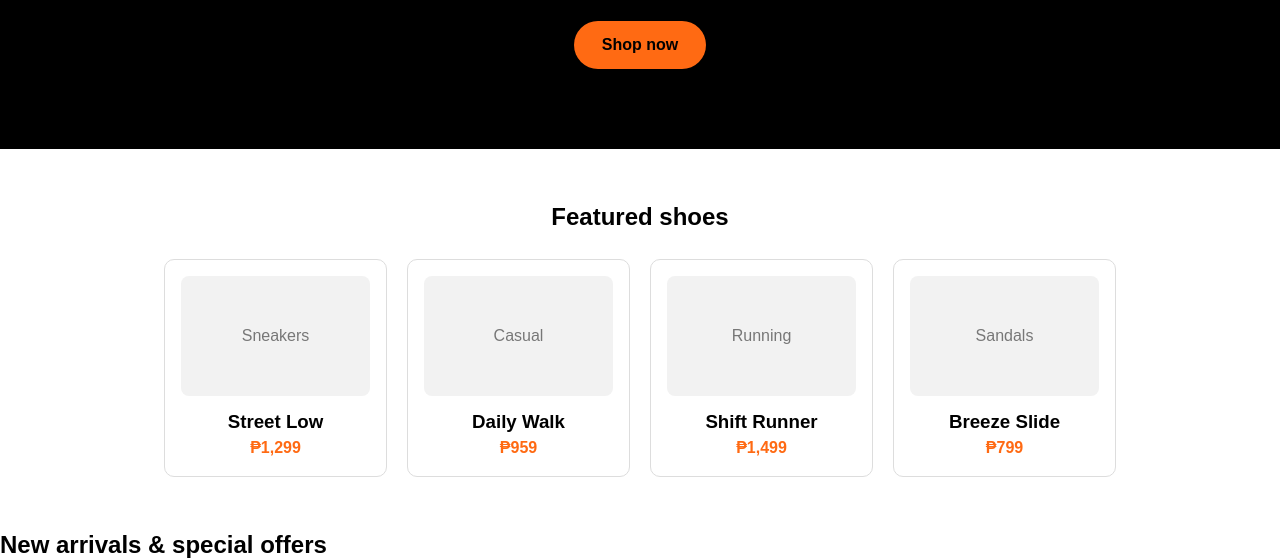
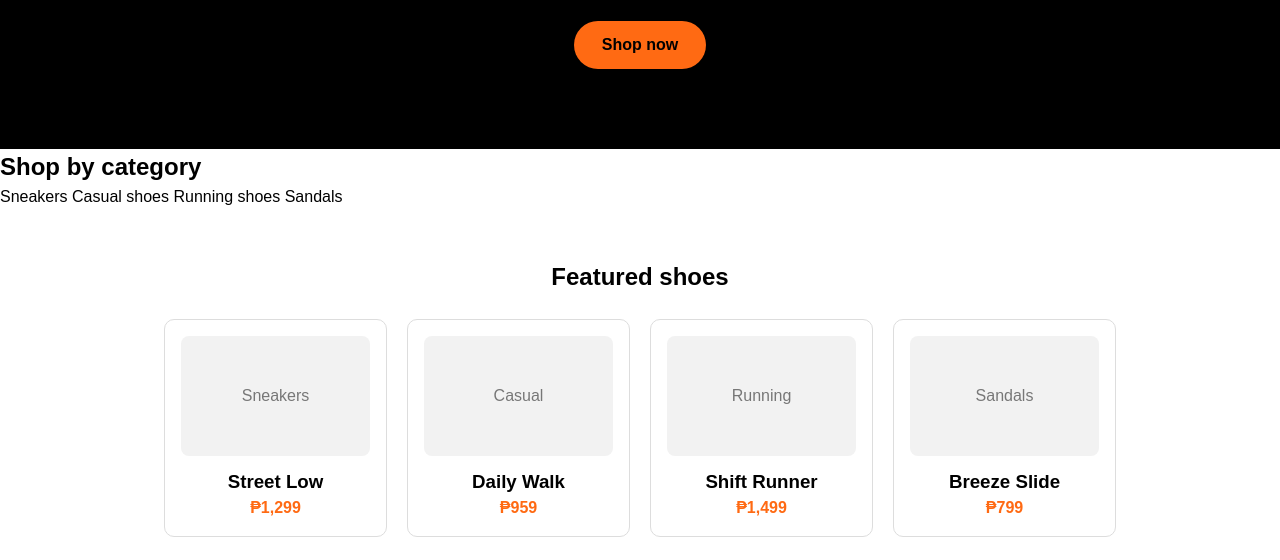
Before and after one commit to psimbo23-ops/Simbo-online-website, a plain HTML site: page index.html in a window 1280 px wide. Shown: the part 259-819 px from the top of the page. Drawn offline with Linux system fonts and the light colour scheme.

Commit message:
Added index.html

```diff
--- a/index.html
+++ b/index.html
@@ -25,6 +25,16 @@
     <h1>Shift into <span>comfort.</span></h1>
     <p>Affordable, stylish shoes for everyday life.</p>
     <a href="shop.html" class="btn">Shop now</a>
+  </section>
+
+  <section class="Catrgories">
+    <h2>Shop by category</h2>
+    <div class="cat-grid">
+      <a href="shop.html" class="cat"> Sneakers</a>
+      <a href="shop.html" class="cat"> Casual shoes</a>
+      <a href="shop.html" class="cat"> Running shoes</a>
+      <a href="shop.html" class="cat"> Sandals</a>
+    </div>
   </section>
 
   <section class="products">
```
